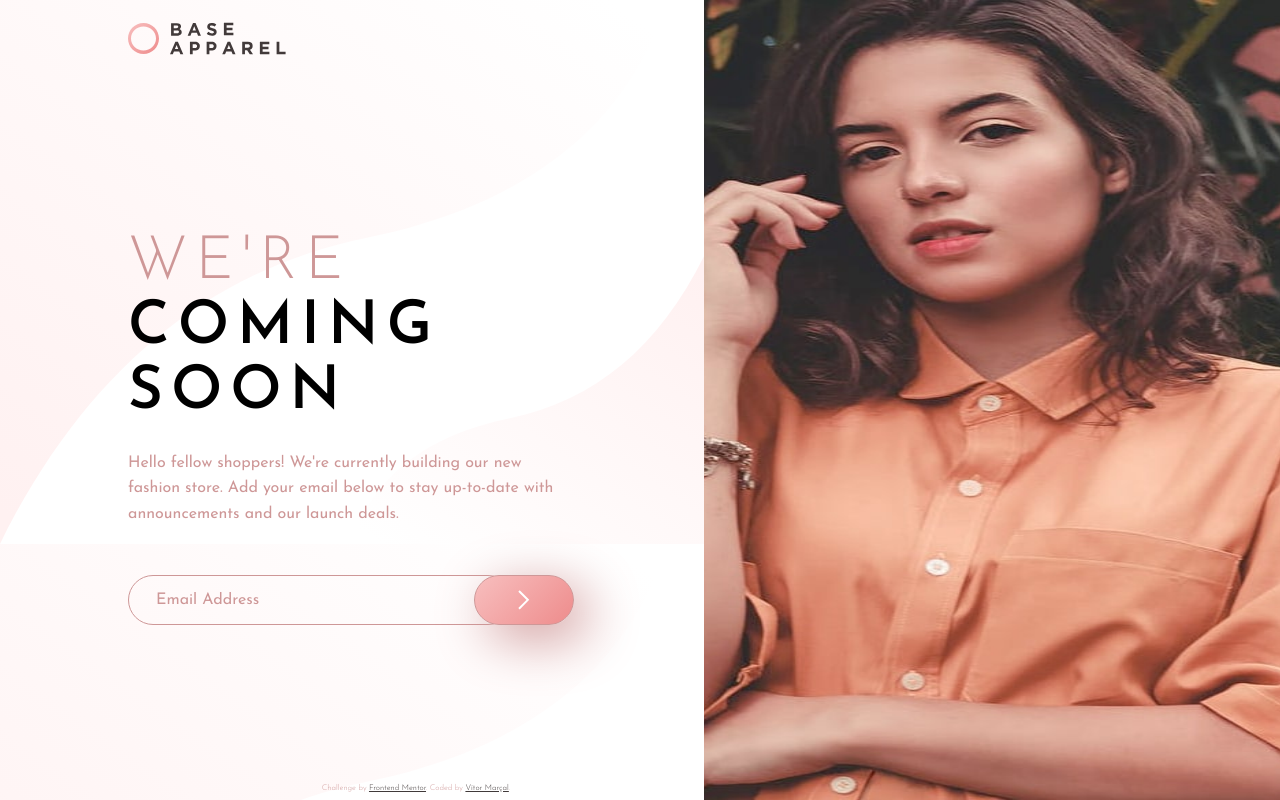
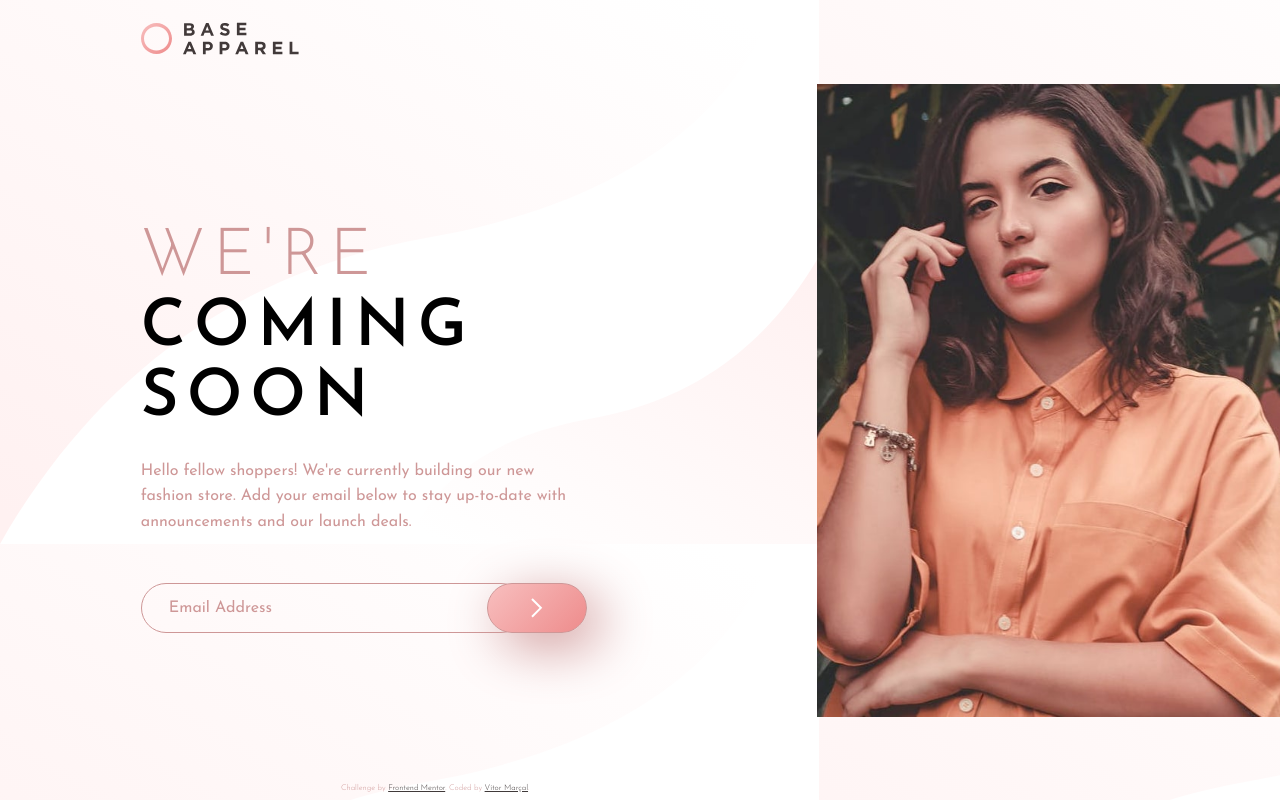
Before and after one commit to vitormarcal/base_apparel_coming_soon, a plain HTML site: page index.html in a window 1280 px wide. Drawn offline with Linux system fonts and the light colour scheme.

Commit message:
adjust aside and background body

```diff
--- a/styles/main.css
+++ b/styles/main.css
@@ -42,21 +42,21 @@ html, body {
 }
 
 body {
-    background: url(../images/bg-pattern-desktop.svg) no-repeat repeat left top / 55vw 34em;
+    background: url(../images/bg-pattern-desktop.svg) repeat repeat left top / 64vw 34em;
 
     display: grid;
     grid-template:
         "header aside" 10vh
         "main aside" 88vh
         "footer aside" 2vh
-        / 55vw 45vw
+        / 57vw 43vw
         ;
 
     margin: 0 auto;
 }
 
 header, main, footer {
-    padding: 0 0 0 10vw;
+    padding: 0 0 0 11vw;
 }
 
 header {
@@ -76,7 +76,7 @@ main {
     text-transform: uppercase;
     font-weight: 300;
     letter-spacing: 8px;
-    font-size: 60px;
+    font-size: 65px;
     margin-bottom: 25px;
     line-height: 1.08;
 }
@@ -100,7 +100,7 @@ main {
 
 .input {
     width: 385px;
-    border: 1px solid var(--desaturated-red);
+    border: 0.1px solid var(--desaturated-red);
     border-radius: 35px;
     height: 50px;
     text-align: left;
@@ -137,7 +137,7 @@ main {
     justify-content: center;
     background: linear-gradient(135deg, hsl(0, 80%, 86%),hsl(0, 74%, 74%));
     border-radius: 30px;
-    border: 1px solid var(--desaturated-red);
+    border: 0.1px solid var(--desaturated-red);
     outline: none;
     box-shadow: 0 0 0, 1em 1em 4em var(--desaturated-red);
     cursor: pointer;
@@ -188,7 +188,7 @@ main {
 
 aside {
     grid-area: aside;
-    background: url('../images/hero-desktop.jpg') no-repeat center/834px 100vh;;
+    background:  url('../images/hero-desktop.jpg') no-repeat center right/463px 633px;
 }
 
 footer {
```
